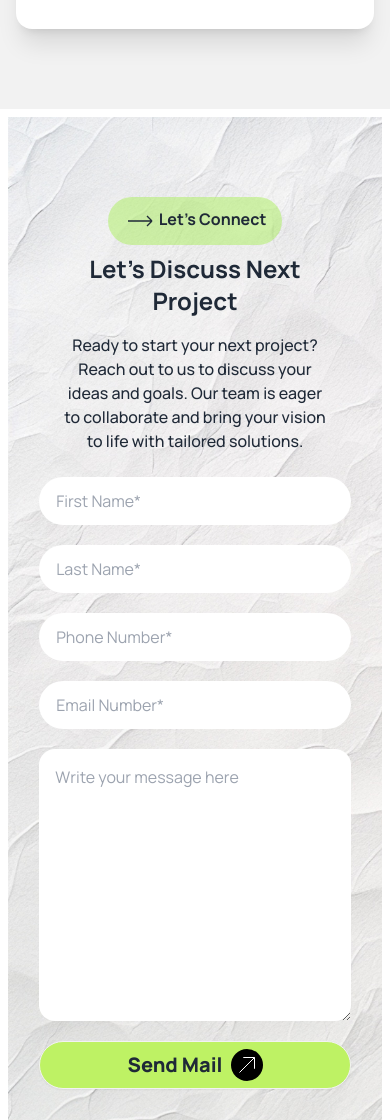
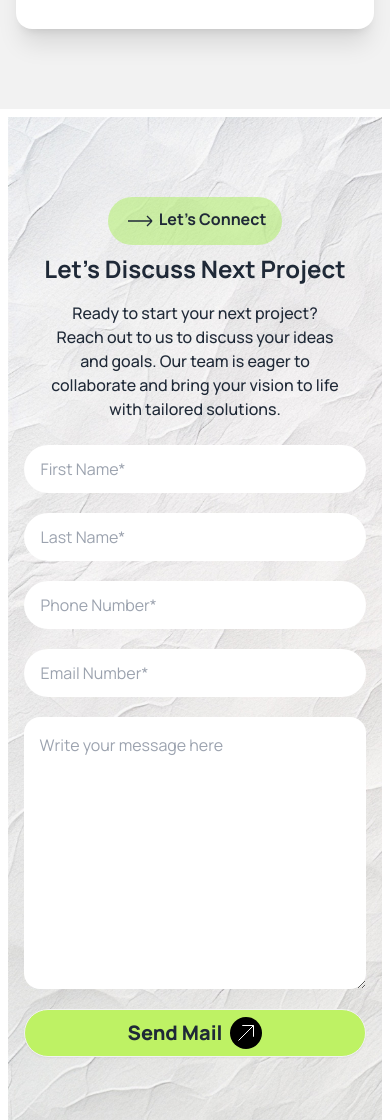
Before and after one commit to Masud-Rana-1002/Rinterio_House_Design, a plain HTML site: page index.html in a window 390 px wide. Shown: the part 9765-10885 px from the top of the page. Drawn offline with nearby package versions, Linux system fonts and the light colour scheme.

Commit message:
update meet our team section 2.0

```diff
--- a/index.html
+++ b/index.html
@@ -610,7 +610,7 @@
     <!-- Let’s Discuss Next Project section start here -->
     <section class="bg-project_bg bg-cover bg-no-repeat mt-20  border-white border-8 ">
       <div class="container mx-auto">
-        <div class="w-10/12  mx-auto py-20">
+        <div class="w-11/12 md:w-10/12  mx-auto py-20">
           <div class="  space-y-2 text-center mb-4 px-4">
             <p class="bg-btn_sc inline-block py-2 px-4   rounded-full font-bold md:mb-1"> <svg
                 class="w-8 h-8 inline-block" xmlns="http://www.w3.org/2000/svg" fill="none" viewBox="0 0 24 24"
```
